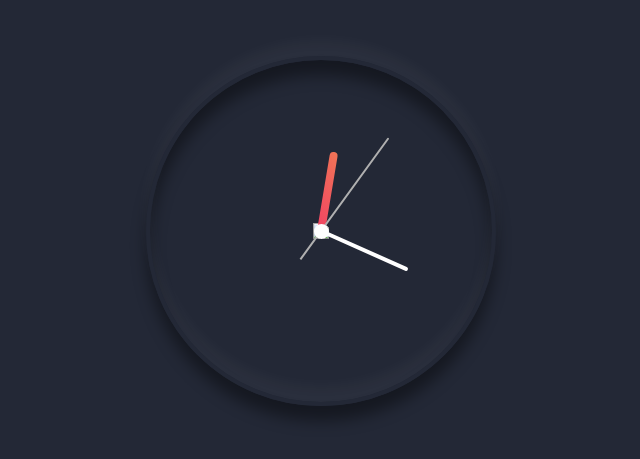
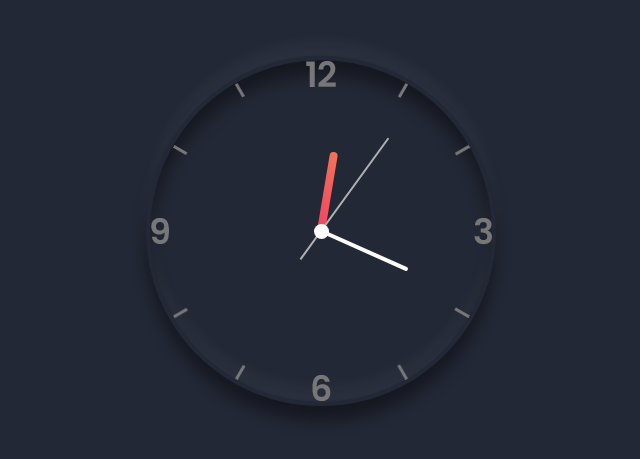
Before and after one commit to TawaneSouzaOL/Clock_UI_Dark_Neomorphism_JS, a plain HTML site: page Clock/codigos/index.html in a window 1280 px wide. Shown: the part 169-628 px from the top of the page, without its empty margins (319-959 px from the left). Drawn offline with Linux system fonts and the light colour scheme; the site is published under a folder, as on GitHub Pages, so addresses that start at the root find nothing.

Commit message:
Update index.html

```diff
--- a/Clock/codigos/index.html
+++ b/Clock/codigos/index.html
@@ -9,7 +9,7 @@
 </head>
 <body>
     <div class="relogio">
-        <img src="/clock.png" class="clock">
+        <img src="../clock.png" class="clock">
         <div class="horas">
             <div class="hr" id="hr"></div>
         </div>
```
